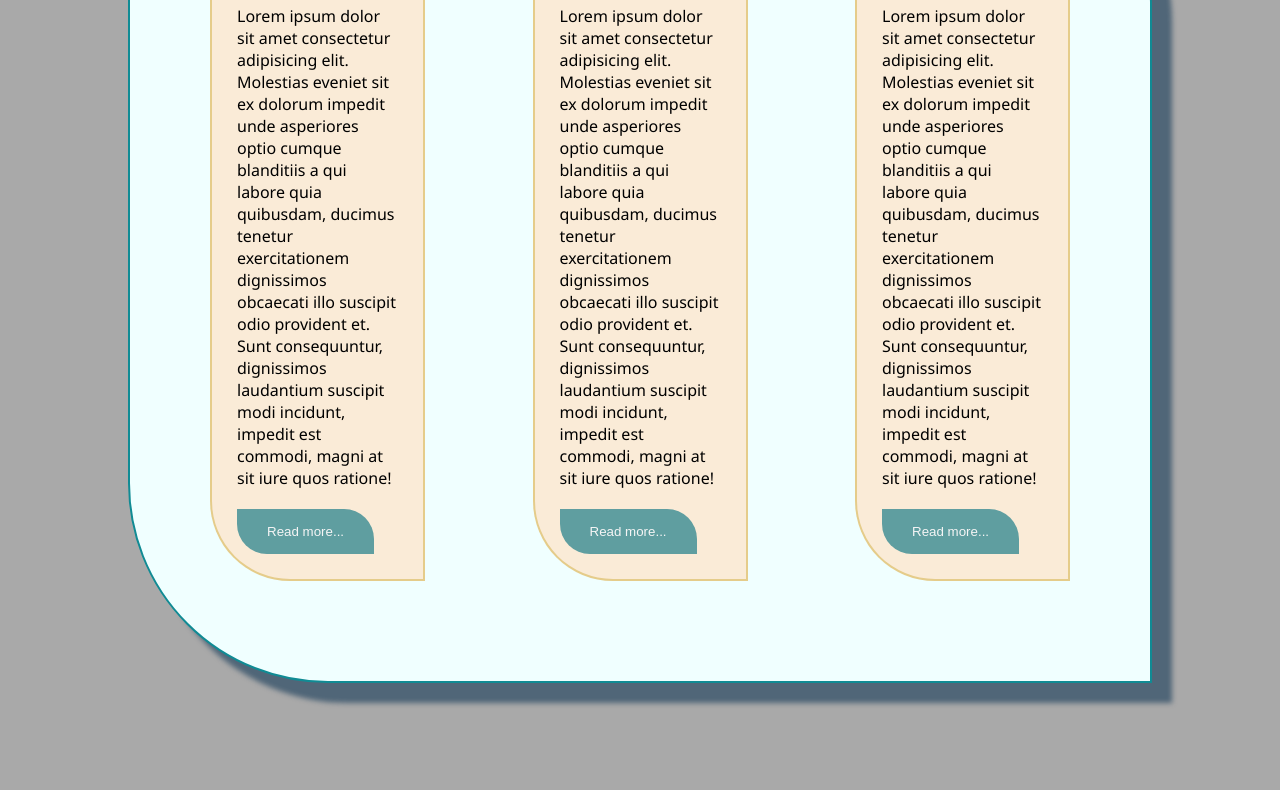
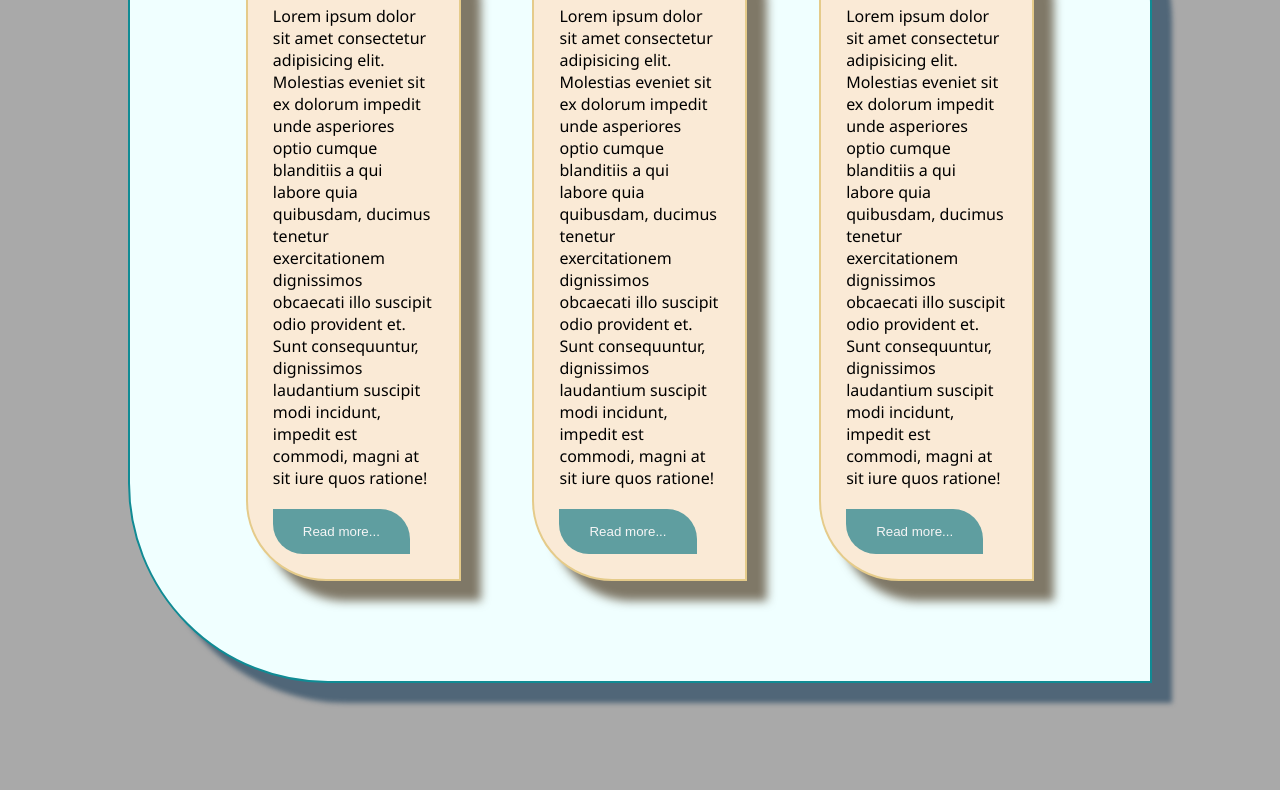
Before and after one commit to Fardus-Hassan/git-practice, a plain HTML site: page index.html in a window 1280 px wide. Shown: the part 308-1098 px from the top of the page. Drawn offline with Linux system fonts and the light colour scheme.

Commit message:
change style

```diff
--- a/style.css
+++ b/style.css
@@ -16,8 +16,9 @@ h2{
     width: 25%;
     padding: 25px;
     border: 2px solid rgba(199, 161, 35, 0.425);
-    background-color: antiquewhite;
+    background-color: hsl(34, 78%, 91%);
     border-radius: 0px 80px 0px;
+    box-shadow:20px 20px 10px hsla(33, 66%, 14%, 0.623);
 }
 
 button{
@@ -43,5 +44,5 @@ p{
     border-radius: 0 200px 0;
     display: flex;
     align-items: center;
-    justify-content: space-between;
+    justify-content: space-around;
 }
```
